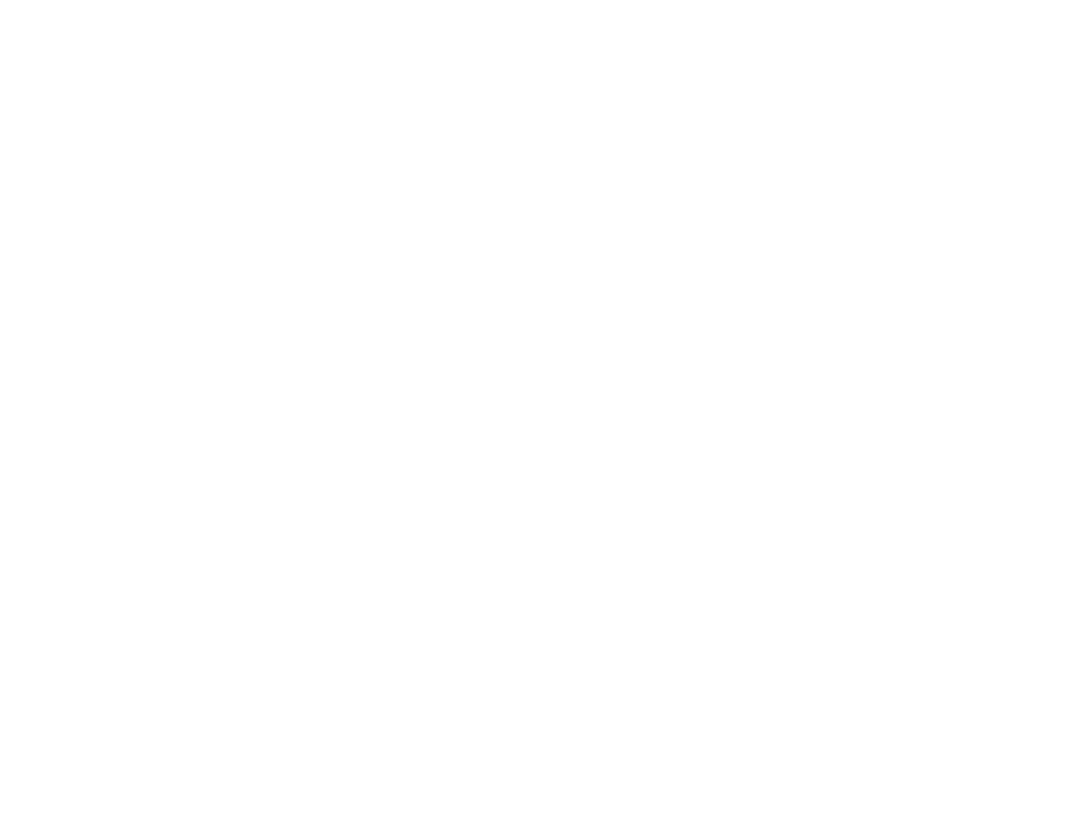
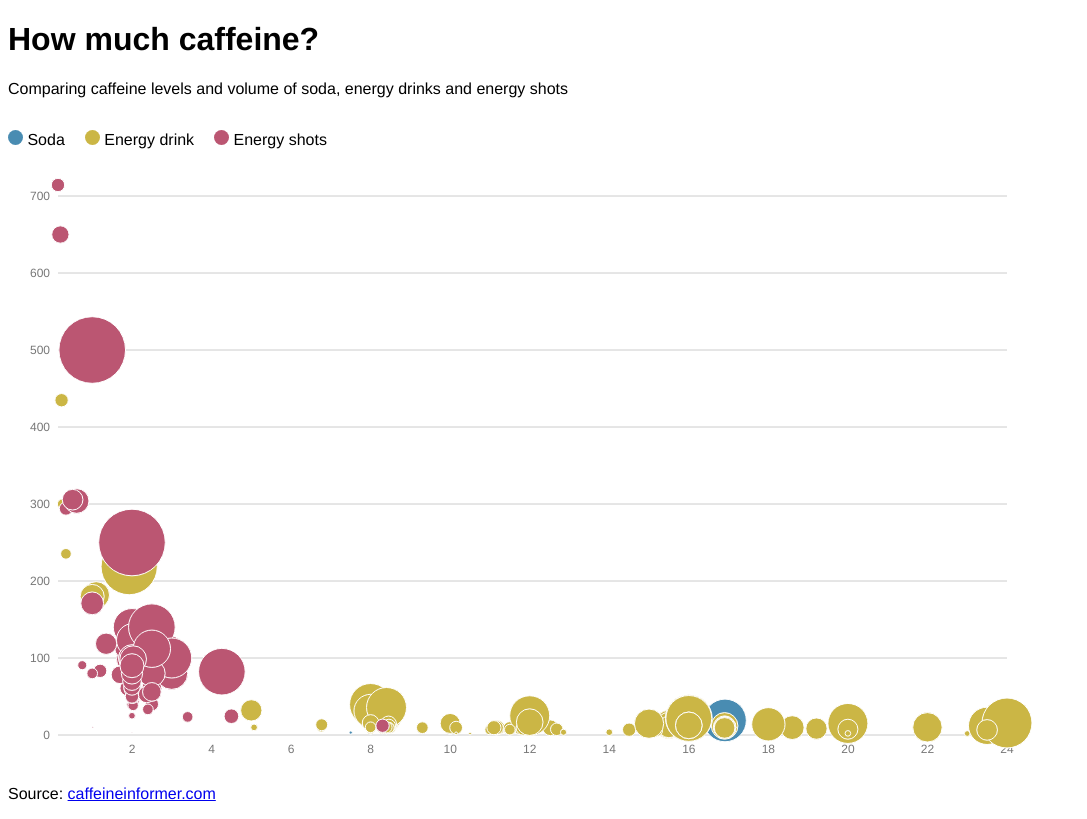
Before and after one commit to alexbordens/nicar-2015-d3, a plain HTML site: page index.html in a window 1280 px wide. Shown: the whole page, without its empty margins (0-1087 px from the left). Drawn offline with nearby package versions, Linux system fonts and the light colour scheme.

Commit message:
complete index

```diff
--- a/css/finished-styles.css
+++ b/css/finished-styles.css
@@ -1,3 +1,5 @@
+html {font-family: 'helvetica', sans-serif;}
+
 /* Our stylesheet */
 .axis path,
 .axis line {
@@ -12,7 +14,7 @@
 }
 
 .axis text {
-  font-family: 'arial', sans-serif;
+  font-family: 'helvetica', sans-serif;
   fill: #777;
   font-size: 12px;
 }
@@ -20,11 +22,9 @@
 /* dot colors */
 /* These are pretty horrible we should consider others */
 /* Reminds me of the Joker from the 70s batman show */
-.soda { fill: steelblue; }
-.energydrink { fill: limegreen; }
-.coffee { fill: brown; }
-.tea { fill: crimson; }
-.shots { fill: magenta; }
+.soda { fill: #498cb2; }
+.energydrink { fill: #cbb645; }
+.shots { fill: #bb5672; }
 
 circle.dot { stroke-width: 1px; stroke: white; }
 
@@ -41,7 +41,7 @@ circle.active { stroke: black; }
   background-color: rgba(255, 255, 255, .8);
   border: 1px solid #777;
   pointer-events: none;
-  font-family: 'arial', sans-serif;
+  font-family: 'helvetica', sans-serif;
   font-size: 14px;
 }
 
@@ -53,3 +53,20 @@ circle.active { stroke: black; }
 }
 
 #tooltip span { font-weight: bold; }
+
+.key p {float:left; margin-right:20px;}
+.key span.item {display:inline-block; border-radius: 50%; width: 15px; height: 15px; }
+.key .soda { background-color: #498cb2; }
+.key .energydrink { background-color: #cbb645; }
+.key .shots { background-color: #bb5672; }
+
+
+.clear:before,
+.clear:after {
+    content: " ";
+    display: table;
+}
+
+.clear:after {
+    clear: both;
+}
--- a/index.html
+++ b/index.html
@@ -3,11 +3,20 @@
   <head>
     <meta http-equiv="content-type" content="text/html; charset=utf-8">
     <script src="http://d3js.org/d3.v3.min.js" charset="utf-8"></script>
-    <script type="text/javascript" src="js/app.js"></script>
-    <link rel="stylesheet" type="text/css" href="css/styles.css">
+    <script type="text/javascript" src="js/app-with-notes.js"></script>
+    <link rel="stylesheet" type="text/css" href="css/finished-styles.css">
   </head>
   <body>
-    <h1></h1>
+    <h1>How much caffeine?</h1>
+    <p>Comparing caffeine levels and volume of soda, energy drinks and energy shots</p>
+
+    <div class='key clear'>
+      <p><span class='item soda'></span> Soda</p>
+      <p><span class='item energydrink'></span> Energy drink</p>
+      <p><span class='item shots'></span> Energy shots</p>
+    </div>
+    <div class='clear'></div>
     <div id="chart-container"></div>
+    <p>Source: <a href="http://www.caffeineinformer.com/the-caffeine-database">caffeineinformer.com</a></p>
   </body>
 </html>
```
